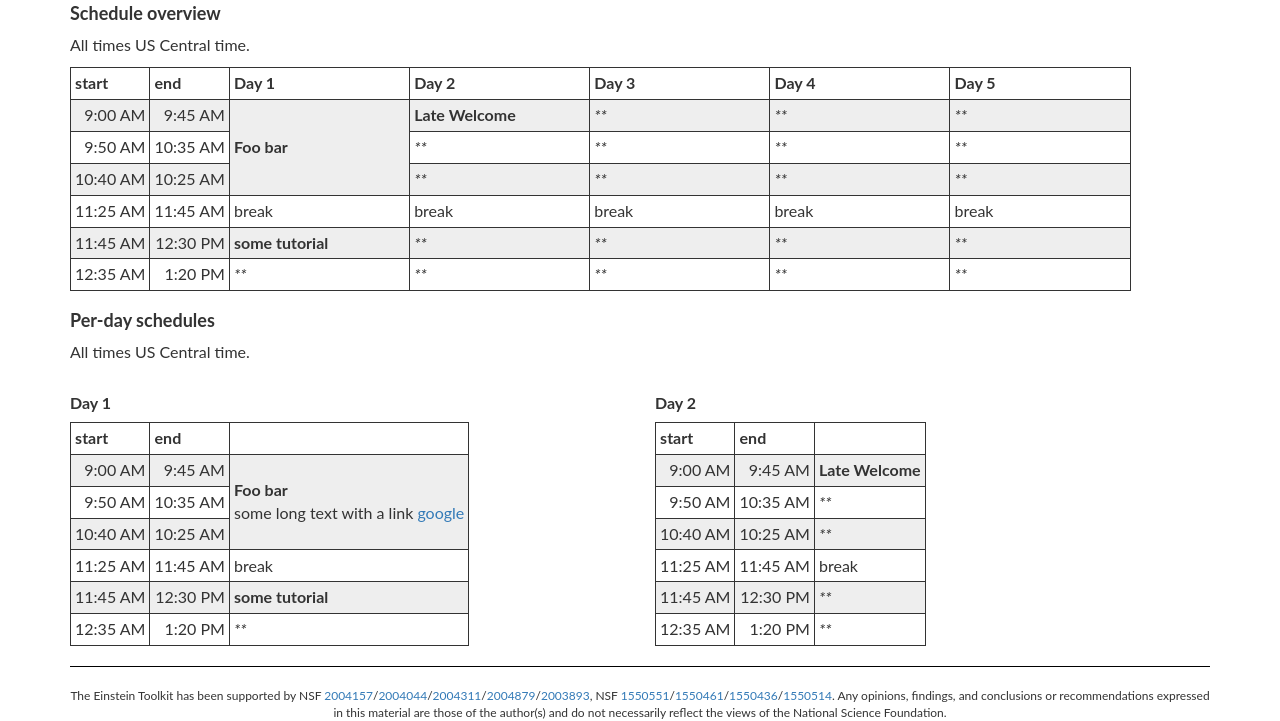
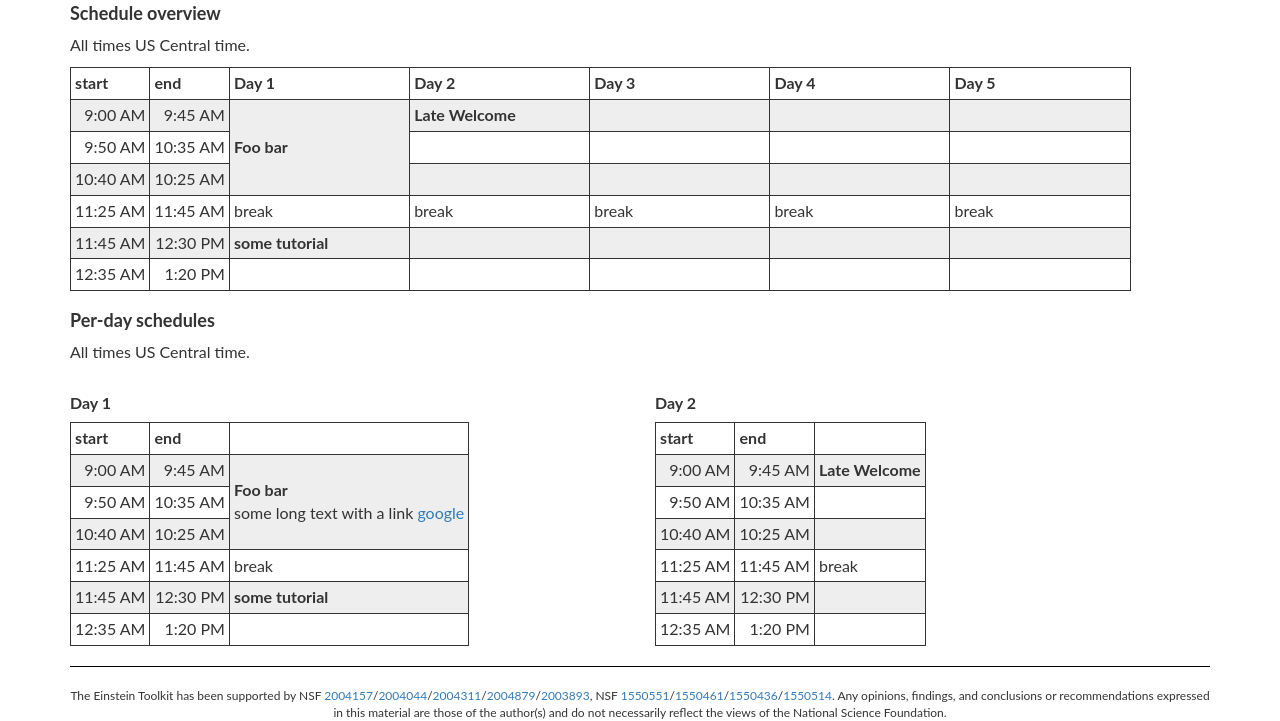
Before and after one commit to EinsteinToolkit/et2021uiuc, a Jekyll site: the page built from program.md, in a window 1280 px wide and 1227 px high, cut to the strip 405-1126 px from the top of the window. Built offline with Jekyll 4.4.1, drawn with Linux system fonts in a browser that asks for light colours.

Commit message:
program: add comment, don't mix md and html in templating

```diff
--- a/program.md
+++ b/program.md
@@ -44,25 +52,25 @@ All times US Central time.
 <th> Day 5 </th>
 </tr>
 <tr><td>9:00 AM</td><td>9:45 AM</td>
-  <td markdown="span" rowspan=3>**{{page.day1_1.title}}**</td>
-  <td markdown="span">**{{page.day2_1.title}}**</td>
-  <td markdown="span">**{{page.day3_1.title}}**</td>
-  <td markdown="span">**{{page.day4_1.title}}**</td>
-  <td markdown="span">**{{page.day5_1.title}}**</td>
+  <td markdown="span" rowspan=3><b>{{page.day1_1.title}}</b></td>
+  <td markdown="span"><b>{{page.day2_1.title}}</b></td>
+  <td markdown="span"><b>{{page.day3_1.title}}</b></td>
+  <td markdown="span"><b>{{page.day4_1.title}}</b></td>
+  <td markdown="span"><b>{{page.day5_1.title}}</b></td>
 </tr>
 <tr><td>9:50 AM</td><td>10:35 AM</td>
-  <!--<td markdown="span">**{{page.day1_2.title}}**</td>-->
-  <td markdown="span">**{{page.day2_2.title}}**</td>
-  <td markdown="span">**{{page.day3_2.title}}**</td>
-  <td markdown="span">**{{page.day4_2.title}}**</td>
-  <td markdown="span">**{{page.day5_2.title}}**</td>
+  <!--<td markdown="span"><b>{{page.day1_2.title}}</b></td>-->
+  <td markdown="span"><b>{{page.day2_2.title}}</b></td>
+  <td markdown="span"><b>{{page.day3_2.title}}</b></td>
+  <td markdown="span"><b>{{page.day4_2.title}}</b></td>
+  <td markdown="span"><b>{{page.day5_2.title}}</b></td>
 </tr>
 <tr><td>10:40 AM</td><td>10:25 AM</td>
-  <!--<td markdown="span">**{{page.day1_3.title}}**</td>-->
-  <td markdown="span">**{{page.day2_3.title}}**</td>
-  <td markdown="span">**{{page.day3_3.title}}**</td>
-  <td markdown="span">**{{page.day4_3.title}}**</td>
-  <td markdown="span">**{{page.day5_3.title}}**</td>
+  <!--<td markdown="span"><b>{{page.day1_3.title}}</b></td>-->
+  <td markdown="span"><b>{{page.day2_3.title}}</b></td>
+  <td markdown="span"><b>{{page.day3_3.title}}</b></td>
+  <td markdown="span"><b>{{page.day4_3.title}}</b></td>
+  <td markdown="span"><b>{{page.day5_3.title}}</b></td>
 </tr>
 <tr><td>11:25 AM</td><td>11:45 AM</td>
   <td>break</td>
@@ -72,18 +80,18 @@ All times US Central time.
   <td>break</td>
 </tr>
 <tr><td>11:45 AM</td><td>12:30 PM</td>
-  <td markdown="span">**{{page.day1_4.title}}**</td>
-  <td markdown="span">**{{page.day2_4.title}}**</td>
-  <td markdown="span">**{{page.day3_4.title}}**</td>
-  <td markdown="span">**{{page.day4_4.title}}**</td>
-  <td markdown="span">**{{page.day5_4.title}}**</td>
+  <td markdown="span"><b>{{page.day1_4.title}}</b></td>
+  <td markdown="span"><b>{{page.day2_4.title}}</b></td>
+  <td markdown="span"><b>{{page.day3_4.title}}</b></td>
+  <td markdown="span"><b>{{page.day4_4.title}}</b></td>
+  <td markdown="span"><b>{{page.day5_4.title}}</b></td>
 </tr>
 <tr><td>12:35 AM</td><td>1:20 PM</td>
-  <td markdown="span">**{{page.day1_5.title}}**</td>
-  <td markdown="span">**{{page.day2_5.title}}**</td>
-  <td markdown="span">**{{page.day3_5.title}}**</td>
-  <td markdown="span">**{{page.day4_5.title}}**</td>
-  <td markdown="span">**{{page.day5_5.title}}**</td>
+  <td markdown="span"><b>{{page.day1_5.title}}</b></td>
+  <td markdown="span"><b>{{page.day2_5.title}}</b></td>
+  <td markdown="span"><b>{{page.day3_5.title}}</b></td>
+  <td markdown="span"><b>{{page.day4_5.title}}</b></td>
+  <td markdown="span"><b>{{page.day5_5.title}}</b></td>
 </tr>
 </table>
 </div>
@@ -101,22 +109,22 @@ All times US Central time.
 <tr><th> start </th><th> end </th> <th> </th>
 </tr>
 <tr><td>9:00 AM</td><td>9:45 AM</td>
-  <td markdown="span" rowspan=3>**{{page.day1_1.title}}**<br>{{page.day1_1.desc}}</td>
+  <td markdown="span" rowspan=3><b>{{page.day1_1.title}}</b><br>{{page.day1_1.desc}}</td>
 </tr>
 <tr><td>9:50 AM</td><td>10:35 AM</td>
-  <!--<td markdown="span">**{{page.day1_2.title}}**<br>{{page.day1_2.desc}}</td>-->
+  <!--<td markdown="span"><b>{{page.day1_2.title}}</b><br>{{page.day1_2.desc}}</td>-->
 </tr>
 <tr><td>10:40 AM</td><td>10:25 AM</td>
-  <!--<td markdown="span">**{{page.day1_3.title}}**<br>{{page.day1_3.desc}}</td>-->
+  <!--<td markdown="span"><b>{{page.day1_3.title}}</b><br>{{page.day1_3.desc}}</td>-->
 </tr>
 <tr><td>11:25 AM</td><td>11:45 AM</td>
   <td>break</td>
 </tr>
 <tr><td>11:45 AM</td><td>12:30 PM</td>
-  <td markdown="span">**{{page.day1_4.title}}**<br>{{page.day1_4.desc}}</td>
+  <td markdown="span"><b>{{page.day1_4.title}}</b><br>{{page.day1_4.desc}}</td>
 </tr>
 <tr><td>12:35 AM</td><td>1:20 PM</td>
-  <td markdown="span">**{{page.day1_5.title}}**<br>{{page.day1_5.desc}}</td>
+  <td markdown="span"><b>{{page.day1_5.title}}</b><br>{{page.day1_5.desc}}</td>
 </tr>
 </table>
 </div>
@@ -128,22 +136,22 @@ All times US Central time.
 <tr><th> start </th><th> end </th> <th>  </th>
 </tr>
 <tr><td>9:00 AM</td><td>9:45 AM</td>
-  <td markdown="span">**{{page.day2_1.title}}**<br>{{page.day2_1.desc}}</td>
+  <td markdown="span"><b>{{page.day2_1.title}}</b><br>{{page.day2_1.desc}}</td>
 </tr>
 <tr><td>9:50 AM</td><td>10:35 AM</td>
-  <td markdown="span">**{{page.day2_2.title}}**<br>{{page.day2_2.desc}}</td>
+  <td markdown="span"><b>{{page.day2_2.title}}</b><br>{{page.day2_2.desc}}</td>
 </tr>
 <tr><td>10:40 AM</td><td>10:25 AM</td>
-  <td markdown="span">**{{page.day2_3.title}}**<br>{{page.day2_3.desc}}</td>
+  <td markdown="span"><b>{{page.day2_3.title}}</b><br>{{page.day2_3.desc}}</td>
 </tr>
 <tr><td>11:25 AM</td><td>11:45 AM</td>
   <td>break</td>
 </tr>
 <tr><td>11:45 AM</td><td>12:30 PM</td>
-  <td markdown="span">**{{page.day2_4.title}}**<br>{{page.day2_4.desc}}</td>
+  <td markdown="span"><b>{{page.day2_4.title}}</b><br>{{page.day2_4.desc}}</td>
 </tr>
 <tr><td>12:35 AM</td><td>1:20 PM</td>
-  <td markdown="span">**{{page.day2_5.title}}**<br>{{page.day2_5.desc}}</td>
+  <td markdown="span"><b>{{page.day2_5.title}}</b><br>{{page.day2_5.desc}}</td>
 </tr>
 </table>
 </div>
```
Also changed, not shown: other parts of program.md (+8 -0 lines).
